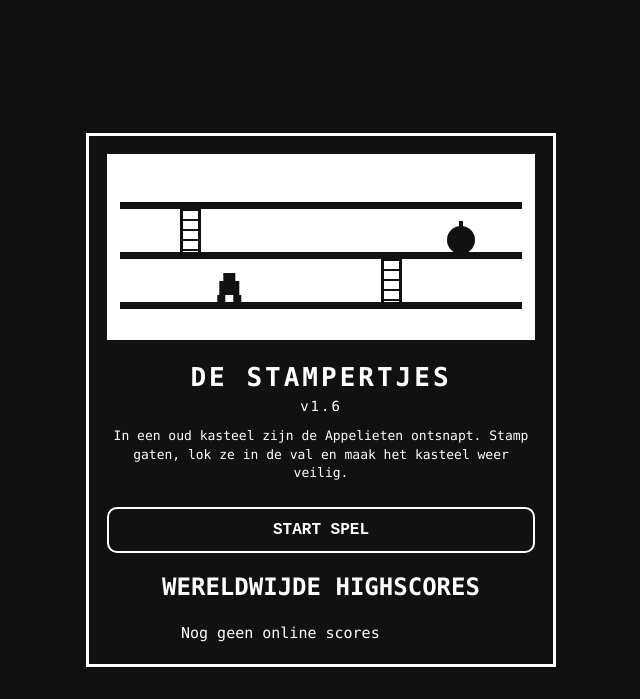
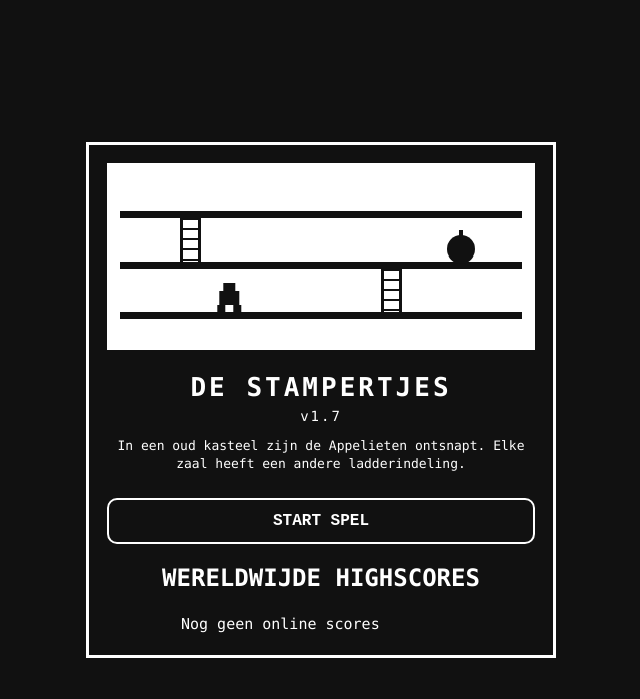
Before and after one commit to gjgaal-blip/de-stampertjes, a plain HTML site: page index.html in a window 1280 px wide. Shown: the whole page, without its empty margins (319-959 px from the left). Drawn offline with Linux system fonts and the light colour scheme; no server answers.

Commit message:
Add files via upload

```diff
--- a/index.html
+++ b/index.html
@@ -6,7 +6,7 @@
 <meta name="viewport" content="width=device-width,initial-scale=1,viewport-fit=cover,user-scalable=no">
 <meta name="apple-mobile-web-app-capable" content="yes">
 <meta name="theme-color" content="#111111">
-<title>De Stampertjes v1.6</title>
+<title>De Stampertjes v1.7</title>
 <style>
 :root{--bg:#111;--fg:#fff}
 *{box-sizing:border-box;touch-action:none}
@@ -62,8 +62,8 @@ button:active{background:#fff;color:#111}
 <div id="overlay">
   <div id="panel">
     <canvas id="introCanvas" width="420" height="180"></canvas>
-    <h1>DE STAMPERTJES</h1><div style="font-size:14px;letter-spacing:2px;margin-top:-4px;margin-bottom:10px">v1.6</div>
-    <p id="introText">In een oud kasteel zijn de Appelieten ontsnapt. Stamp gaten, lok ze in de val en maak het kasteel weer veilig.</p>
+    <h1>DE STAMPERTJES</h1><div style="font-size:14px;letter-spacing:2px;margin-top:-4px;margin-bottom:10px">v1.7</div>
+    <p id="introText">In een oud kasteel zijn de Appelieten ontsnapt. Elke zaal heeft een andere ladderindeling.</p>
     <button id="startBtn">START SPEL</button>
 
     <div id="highscoreEntry" class="hidden">
@@ -119,7 +119,7 @@ function showLevelTransition(completedLevel,nextLevel){
   levelTransitioning=true;
   state="transition";
   levelTitle.textContent=`LEVEL ${completedLevel} VOLTOOID`;
-  levelSubtitle.textContent=`LEVEL ${nextLevel} BEGINT`;
+  levelSubtitle.textContent=`NIEUWE ZAAL — LEVEL ${nextLevel}`;
   levelOverlay.classList.remove("hidden");
 
   setTimeout(()=>{
@@ -219,7 +219,7 @@ function openIntro(){
   document.getElementById("highscoreBox").classList.remove("hidden");
   startBtn.classList.remove("hidden");
   document.getElementById("introText").textContent=
-    "In een oud kasteel zijn de Appelieten ontsnapt. Stamp gaten, lok ze in de val en maak het kasteel weer veilig.";
+    "In een oud kasteel zijn de Appelieten ontsnapt. Elke zaal heeft een andere ladderindeling.";
   overlay.classList.remove("hidden");
   loadOnlineHighscores();
 }
@@ -333,12 +333,40 @@ ctx.imageSmoothingEnabled=false;
 const W=c.width,H=c.height;
 const floors=[74,136,198,260,310];
 const FLOOR_HITS=3;
-const ladders=[
-  {x:78,top:74,bottom:136},{x:308,top:74,bottom:136},
-  {x:180,top:136,bottom:198},{x:398,top:136,bottom:198},
-  {x:72,top:198,bottom:260},{x:292,top:198,bottom:260},
-  {x:210,top:260,bottom:310},{x:420,top:260,bottom:310}
+const ladderLayouts=[
+  [
+    {x:78,top:74,bottom:136},{x:308,top:74,bottom:136},
+    {x:180,top:136,bottom:198},{x:398,top:136,bottom:198},
+    {x:72,top:198,bottom:260},{x:292,top:198,bottom:260},
+    {x:210,top:260,bottom:310},{x:420,top:260,bottom:310}
+  ],
+  [
+    {x:150,top:74,bottom:136},{x:390,top:74,bottom:136},
+    {x:55,top:136,bottom:198},{x:270,top:136,bottom:198},
+    {x:165,top:198,bottom:260},{x:405,top:198,bottom:260},
+    {x:85,top:260,bottom:310},{x:315,top:260,bottom:310}
+  ],
+  [
+    {x:50,top:74,bottom:136},{x:235,top:74,bottom:136},
+    {x:355,top:136,bottom:198},{x:120,top:136,bottom:198},
+    {x:245,top:198,bottom:260},{x:420,top:198,bottom:260},
+    {x:155,top:260,bottom:310},{x:365,top:260,bottom:310}
+  ],
+  [
+    {x:110,top:74,bottom:136},{x:350,top:74,bottom:136},
+    {x:205,top:136,bottom:198},{x:430,top:136,bottom:198},
+    {x:45,top:198,bottom:260},{x:330,top:198,bottom:260},
+    {x:240,top:260,bottom:310},{x:405,top:260,bottom:310}
+  ],
+  [
+    {x:60,top:74,bottom:136},{x:275,top:74,bottom:136},
+    {x:155,top:136,bottom:198},{x:370,top:136,bottom:198},
+    {x:95,top:198,bottom:260},{x:255,top:198,bottom:260},
+    {x:175,top:260,bottom:310},{x:390,top:260,bottom:310}
+  ]
 ];
+let ladders=ladderLayouts[0];
+let currentLayoutIndex=0;
 
 let keys={left:false,right:false,up:false,down:false};
 let frame=0,score=0,level=1,lives=3,state="intro",shake=0;
@@ -436,7 +464,25 @@ function tileX(x){return Math.max(18,Math.min(W-58,Math.floor((x+12)/40)*40))}
 function ladderNear(x,y){
   return ladders.find(l=>x+12>l.x-12&&x+12<l.x+30&&y+28>=l.top-5&&y<=l.bottom+5);
 }
+function chooseLayoutForLevel(levelNumber){
+  // Level 1 start altijd met de vertrouwde indeling.
+  if(levelNumber===1){
+    currentLayoutIndex=0;
+  }else{
+    const previous=currentLayoutIndex;
+    let next=previous;
+    while(next===previous && ladderLayouts.length>1){
+      next=Math.floor(Math.random()*ladderLayouts.length);
+    }
+    currentLayoutIndex=next;
+  }
+
+  // Maak een kopie zodat latere animaties nooit de basislayout wijzigen.
+  ladders=ladderLayouts[currentLayoutIndex].map(l=>({...l}));
+}
+
 function spawnLevel(){
+  chooseLayoutForLevel(level);
   holes=[];cracks=[];enemies=[];effects=[];
   player.x=30;player.y=floors[4]-player.h;player.onLadder=false;player.cool=0;
   const count=Math.min(3+level,7);
@@ -729,7 +775,8 @@ function draw(){
   ctx.fillStyle="#111";ctx.strokeStyle="#111";
   ctx.font="12px monospace";
   ctx.fillText(`SCORE ${String(score).padStart(5,"0")}`,12,18);
-  ctx.fillText(`LEVEL ${level}`,205,18);
+  ctx.fillText(`LEVEL ${level}`,190,18);
+  ctx.fillText(`ZAAL ${currentLayoutIndex+1}`,270,18);
   ctx.fillText(`LEVENS ${lives}`,385,18);
   ctx.lineWidth=3;ctx.strokeRect(8,28,W-16,H-32);
 
```
